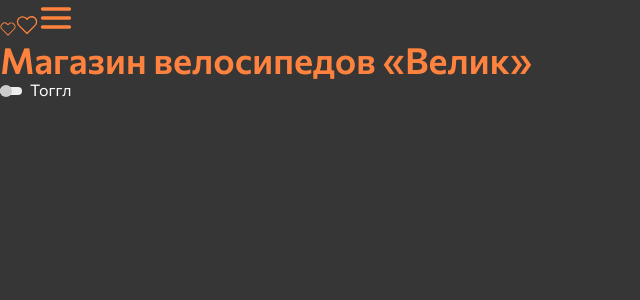
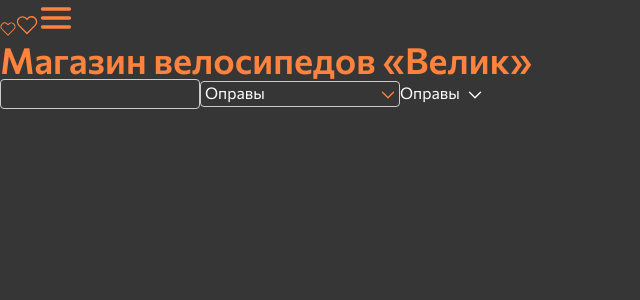
Before and after one commit to CalledByThe4ire/bicycle, a React (Create React App) app: page / in a window 1280 px wide. Shown: the top 300 px of the page, without its empty margins (0-640 px from the left). Built offline with nearby package versions, Linux system fonts and the light colour scheme.

Commit message:
Add input, select, filter

```diff
--- a/src/App.js
+++ b/src/App.js
@@ -6,6 +6,9 @@ import { GlobalRadii } from './tokens/radii';
 import { IconName, SpriteWithIcons } from './tokens/icons';
 import { IconButton } from './elements/icon-button';
 import { Toggle } from './elements/toggle';
+import { Input } from './elements/input';
+import { Select } from './elements/select';
+import { Filter } from './elements/filter';
 
 import { TypographyVariant, Typography } from './elements/typography';
 
@@ -35,7 +38,20 @@ function App() {
         Магазин велосипедов «Велик»
       </Typography>
 
-      <Toggle label='Тоггл' />
+      {/* <Toggle label='Тоггл' /> */}
+      <Input />
+
+      <Select label='Категория товаров'>
+        <option>Оправы</option>
+        <option>Линзы</option>
+        <option>Очки</option>
+      </Select>
+
+      <Filter label='Категория товаров'>
+        <option>Оправы</option>
+        <option>Линзы</option>
+        <option>Очки</option>
+      </Filter>
     </>
   );
 }
--- /dev/null
+++ b/src/elements/filter.jsx
@@ -0,0 +1,57 @@
+import styled from 'styled-components';
+import { Color } from '../tokens/colors';
+import { IconName } from '../tokens/icons';
+import { Icon } from './icon';
+
+const StyledWrapper = styled.div`
+  position: relative;
+  display: inline-flex;
+`;
+
+const StyledFilter = styled.select`
+  width: 100%;
+  padding-right: 26px;
+  font-size: 16px;
+  line-height: 22px;
+  color: ${Color.WHITE};
+  appearance: none;
+  cursor: pointer;
+
+  + svg {
+    color: ${Color.WHITE};
+  }
+
+  &:hover {
+    color: ${Color.ORANGE_20};
+
+    + svg {
+      color: ${Color.ORANGE_20};
+    }
+  }
+
+  &:focus {
+    color: ${Color.ORANGE_40};
+
+    + svg {
+      color: ${Color.ORANGE_40};
+    }
+  }
+`;
+
+const StyledChevron = styled(Icon).attrs({ name: IconName.CHEVRON_DOWN })`
+  position: absolute;
+  top: 0;
+  right: 0;
+  pointer-events: none;
+`;
+
+function Filter({ className, label, children }) {
+  return (
+    <StyledWrapper className={className}>
+      <StyledFilter aria-label={label}>{children}</StyledFilter>
+      <StyledChevron />
+    </StyledWrapper>
+  );
+}
+
+export { Filter };
--- /dev/null
+++ b/src/elements/helpers/base-field.jsx
@@ -0,0 +1,22 @@
+import styled from 'styled-components';
+import { Color } from '../../tokens/colors';
+import { Radius } from '../../tokens/radii';
+
+const StyledBaseField = styled.input`
+  font-size: 16px;
+  line-height: 22px;
+  color: ${Color.WHITE};
+
+  border: 1px solid ${Color.GRAY_20};
+  border-radius: ${Radius[4]};
+
+  &:hover {
+    border-color: ${Color.ORANGE_20};
+  }
+
+  &:focus {
+    border-color: ${Color.ORANGE_40};
+  }
+`;
+
+export { StyledBaseField as BaseField };
--- /dev/null
+++ b/src/elements/input.jsx
@@ -0,0 +1,13 @@
+import styled from 'styled-components';
+import { BaseField } from './helpers/base-field';
+
+const StyledInput = styled(BaseField)`
+  width: 200px;
+  padding: 2px 6px 4px;
+
+  &::placeholder {
+    color: currentColor;
+  }
+`;
+
+export { StyledInput as Input };
--- /dev/null
+++ b/src/elements/select.jsx
@@ -0,0 +1,50 @@
+import styled from 'styled-components';
+import { BaseField } from './helpers/base-field';
+import { Color } from '../tokens/colors';
+import { IconName } from '../tokens/icons';
+import { Icon } from './icon';
+
+const StyledWrapper = styled.div`
+  position: relative;
+  display: inline-flex;
+  width: 200px;
+`;
+
+const StyledSelect = styled(BaseField).attrs({
+  as: 'select'
+})`
+  appearance: none;
+  width: 100%;
+  padding: 0 26px 2px 4px;
+  cursor: pointer;
+
+  &:hover {
+    + svg {
+      color: ${Color.ORANGE_20};
+    }
+  }
+
+  &:focus {
+    + svg {
+      color: ${Color.ORANGE_40};
+    }
+  }
+`;
+
+const StyledChevron = styled(Icon).attrs({ name: IconName.CHEVRON_DOWN })`
+  position: absolute;
+  top: 1px;
+  right: 1px;
+  pointer-events: none;
+`;
+
+function Select({ className, label, children }) {
+  return (
+    <StyledWrapper className={className}>
+      <StyledSelect aria-label={label}>{children}</StyledSelect>
+      <StyledChevron />
+    </StyledWrapper>
+  );
+}
+
+export { Select };
```
